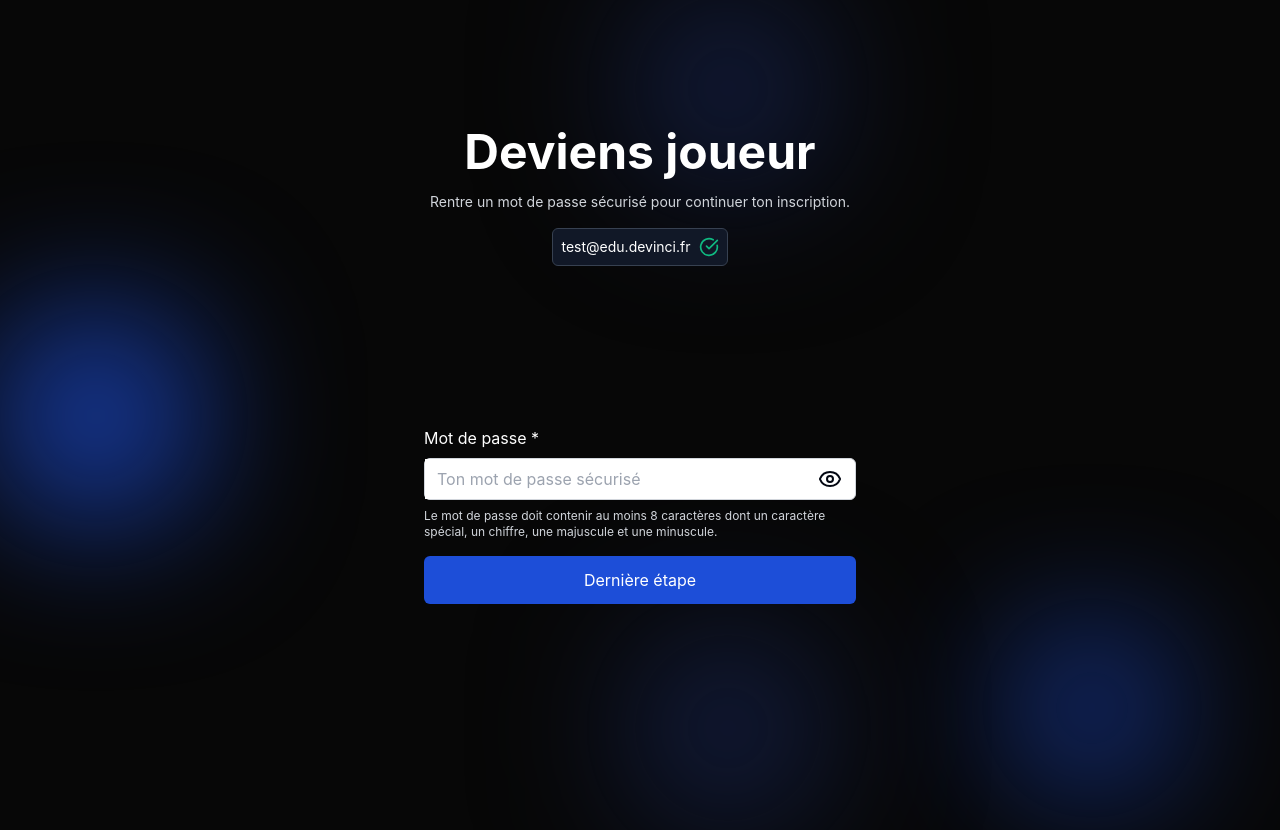
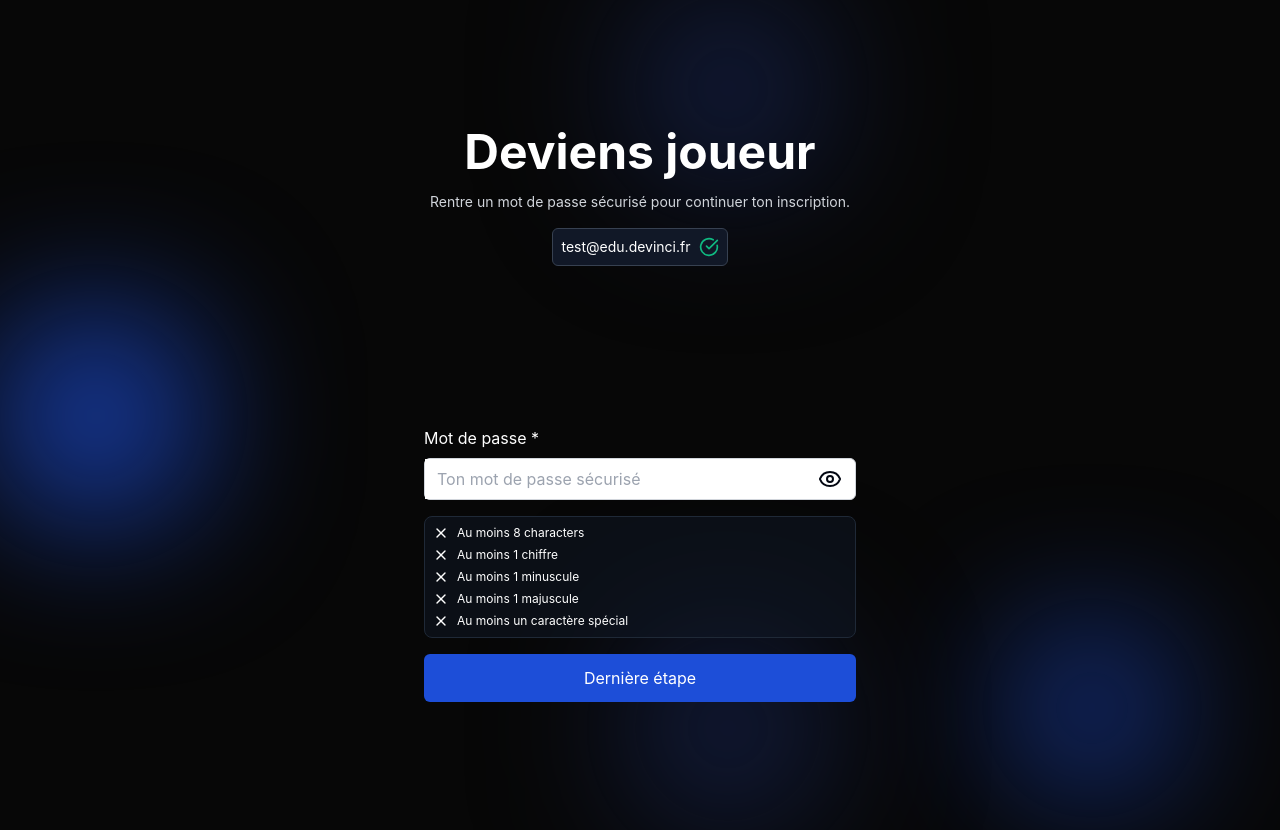
Before and after one commit to La-404-Devinci/advent-daily-frontend, a React (Vite) app: page /register in a window 1280 px wide. Before the commit the page ends 800 px from the top, so only its background shows below. Built offline with nearby package versions, Linux system fonts and the light colour scheme.

Commit message:
feat: interactive password requirements

```diff
--- a/src/components/ui/input.jsx
+++ b/src/components/ui/input.jsx
@@ -1,7 +1,7 @@
 export default function Input({ register, errors, ...props }) {
     return (
         <div className="flex flex-col items-start w-full">
-            <label htmlFor={props.id}>{props.label}</label>
+            <label htmlFor={props.id}>{props.label} *</label>
             <input
                 id={props.id}
                 type={props.type}
--- a/src/routes/register.jsx
+++ b/src/routes/register.jsx
@@ -1,5 +1,5 @@
 import { zodResolver } from "@hookform/resolvers/zod";
-import { CheckCircle, Eye, EyeOff } from "lucide-react";
+import { Check, CheckCircle, Eye, EyeOff, X } from "lucide-react";
 import { useState } from "react";
 import { useForm } from "react-hook-form";
 import { useNavigate } from "react-router-dom";
@@ -11,6 +11,7 @@ export default function Register() {
 
     const navigate = useNavigate();
     const [isVisible, setIsVisible] = useState(false);
+    const [password, setPassword] = useState("");
     const toggleVisibility = () => setIsVisible((prevState) => !prevState);
 
     // -- A CHANGER ----------------------------------
@@ -43,7 +44,22 @@ export default function Register() {
             email: email,
         },
     });
+    const checkStrength = (pass) => {
+        const requirements = [
+          { regex: /.{8,}/, text: "Au moins  8 characters" },
+          { regex: /[0-9]/, text: "Au moins 1 chiffre" },
+          { regex: /[a-z]/, text: "Au moins 1 minuscule" },
+          { regex: /[A-Z]/, text: "Au moins 1 majuscule" },
+          { regex: /[#?!@$%^&*-]/, text: "Au moins un caractère spécial" },
+        ];
 
+        return requirements.map((req) => ({
+          met: req.regex.test(pass),
+          text: req.text,
+        }));
+      };
+
+    const strength = checkStrength(password);
 
     const onSubmit = (data) => {
         navigate("/selection");
@@ -79,6 +95,8 @@ export default function Register() {
                                         className="w-full py-2 pl-3 focus:outline-none"
                                         placeholder="Ton mot de passe sécurisé"
                                         {...register("password")}
+                                        onChange={(e) => setPassword(e.target.value)}
+                                        value={password}
                                     />
                                     <button
                                         className="flex h-full w-9 items-center justify-center rounded-lg transition-shadow"
@@ -89,9 +107,25 @@ export default function Register() {
                                     </button>
                                 </div>
 
-                                <p className="mt-2 text-xs text-gray-300 text-left ">
+                                {/* <p className="mt-2 text-xs text-gray-300 text-left ">
                                     Le mot de passe doit contenir au moins 8 caractères dont un caractère spécial, un chiffre, une majuscule et une minuscule.
-                                </p>
+                                </p> */}
+
+                                      {/* Password requirements list */}
+                                <ul className="flex flex-col gap-1.5 mt-4 bg-gray-900/50 border border-gray-800 rounded-lg p-2" aria-label="Password requirements">
+                                    {strength.map((req, index) => (
+                                    <li key={index} className="flex items-center gap-2">
+                                        {req.met ? (
+                                        <Check size={16} className="text-emerald-500" aria-hidden="true" />
+                                        ) : (
+                                        <X size={16} className="text-muted-foreground/80" aria-hidden="true" />
+                                        )}
+                                        <span className={`text-xs ${req.met ? "text-emerald-500" : "text-muted-foreground"}`}>
+                                            {req.text}
+                                        </span>
+                                    </li>
+                                    ))}
+                                </ul>
                             </div>
                             {errors.password && (
                                 <p role="alert" className="mt-2 text-red-500">
```
